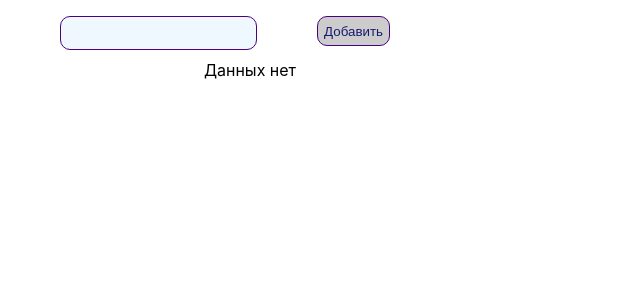
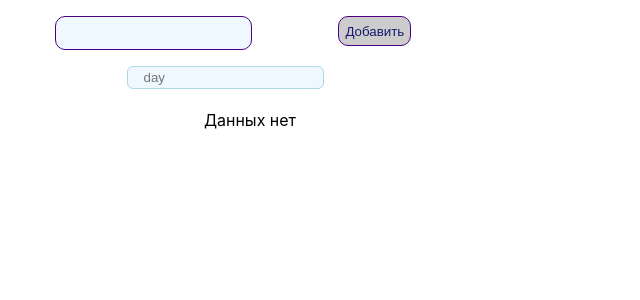
Before and after one commit to Katsiaryna-Yaravaya/Todo, a React (Create React App) app: page / in a window 1280 px wide. Shown: the top 300 px of the page, without its empty margins (0-640 px from the left). Built offline with nearby package versions, Linux system fonts and the light colour scheme.

Commit message:
Task-3 filtered TodoFilter

```diff
--- a/src/App.tsx
+++ b/src/App.tsx
@@ -1,8 +1,9 @@
-import React from "react";
+import React, {ChangeEvent} from "react";
 import TodoList from "./Todo/TodoList";
 import Context from "./context";
 import TodoAdd from "./Todo/TodoAdd";
 import moment from "moment";
+import TodoFilter from "./Todo/TodoFilter";
 
 export interface ITodo {
     title: string
@@ -13,6 +14,7 @@ export interface ITodo {
 function App() {
 
     const [todos, setTodos] = React.useState<ITodo[]>([]);
+    const [filteredTodos, setFilteredTodos] = React.useState<ITodo[]>([]);
 
     function todoAdd(title: string): void {
         const todo: ITodo = {
@@ -32,12 +34,25 @@ function App() {
         setTodos(todos.filter((todo) => todo.id !== id));
     }
 
+    function handleOnChangeFilter(event: ChangeEvent<HTMLInputElement>) {
+
+        const filterData = todos.filter((todo) => {
+            const date = moment(todo.date, "DD.MM.YYYY HH:mm:ss");
+            const dow = date.second(); //наше число дня (date)
+            if (event.target.value === dow.toString()) {
+                return todo
+            }
+        })
+        setFilteredTodos(filterData)
+    }
+
     return (
-        <Context.Provider value={{ removeTodo }}>
+        <Context.Provider value={{removeTodo}}>
             <div className="wrapper">
 
                 <TodoAdd onCreate={todoAdd}/>
-                <TodoList todos={todos}/>
+                <TodoFilter setFilteredData={handleOnChangeFilter}/>
+                <TodoList todos={filteredTodos.length > 0 ? filteredTodos : todos}/>
 
             </div>
         </Context.Provider>
--- /dev/null
+++ b/src/Todo/TodoFilter.tsx
@@ -0,0 +1,17 @@
+import React, {ChangeEvent} from "react";
+import "./todoFilter.css"
+
+function TodoFilter(props: { setFilteredData: (event: ChangeEvent<HTMLInputElement>) => void }) {
+
+    return (
+        <div className="filterForm">
+            <input
+                className="inputFilter"
+                placeholder="day"
+                onChange={props.setFilteredData}
+            />
+        </div>
+    )
+}
+
+export default TodoFilter;
--- a/src/Todo/TodoList.tsx
+++ b/src/Todo/TodoList.tsx
@@ -2,7 +2,7 @@ import React from "react";
 import TodoItem from "./TodoItem";
 import "./todoList.css";
 import {ITodo} from "../App";
-
+import "./todoFilter.css"
 
 function TodoList(props: { todos: ITodo[] }) {
     return (
--- a/src/Todo/todoAdd.css
+++ b/src/Todo/todoAdd.css
@@ -10,6 +10,7 @@ header {
 
 .todoInput {
     border: 1px solid #4b0082;
+    margin: 0 3rem 0 1rem;
     border-radius: 10px;
     height: 30px;
     outline: none;
--- /dev/null
+++ b/src/Todo/todoFilter.css
@@ -0,0 +1,28 @@
+.filterForm {
+    display: flex;
+}
+
+.inputFilter {
+    border: 1px solid #add8e6;
+    margin: 0 auto;
+    outline: none;
+    padding-left: 1rem;
+    color: #191970;
+    background: #f0f8ff;
+    border-radius: 6px;
+    height: 19px;
+}
+
+.filterButton {
+    height: 23px;
+    border: 1px solid #191970;
+    background: #f0f8ff;
+    border-radius: 6px;
+    color: #191970;
+    outline: none;
+}
+
+.filterButton:disabled,
+.filterButton[disabled]{
+    background-color: #989898;
+}
--- a/src/Todo/todoList.css
+++ b/src/Todo/todoList.css
@@ -1,6 +1,6 @@
 .container {
   position: absolute;
-  top: 50px;
+  top: 100px;
   bottom: 0;
   left: 0;
   width: 500px;
```
